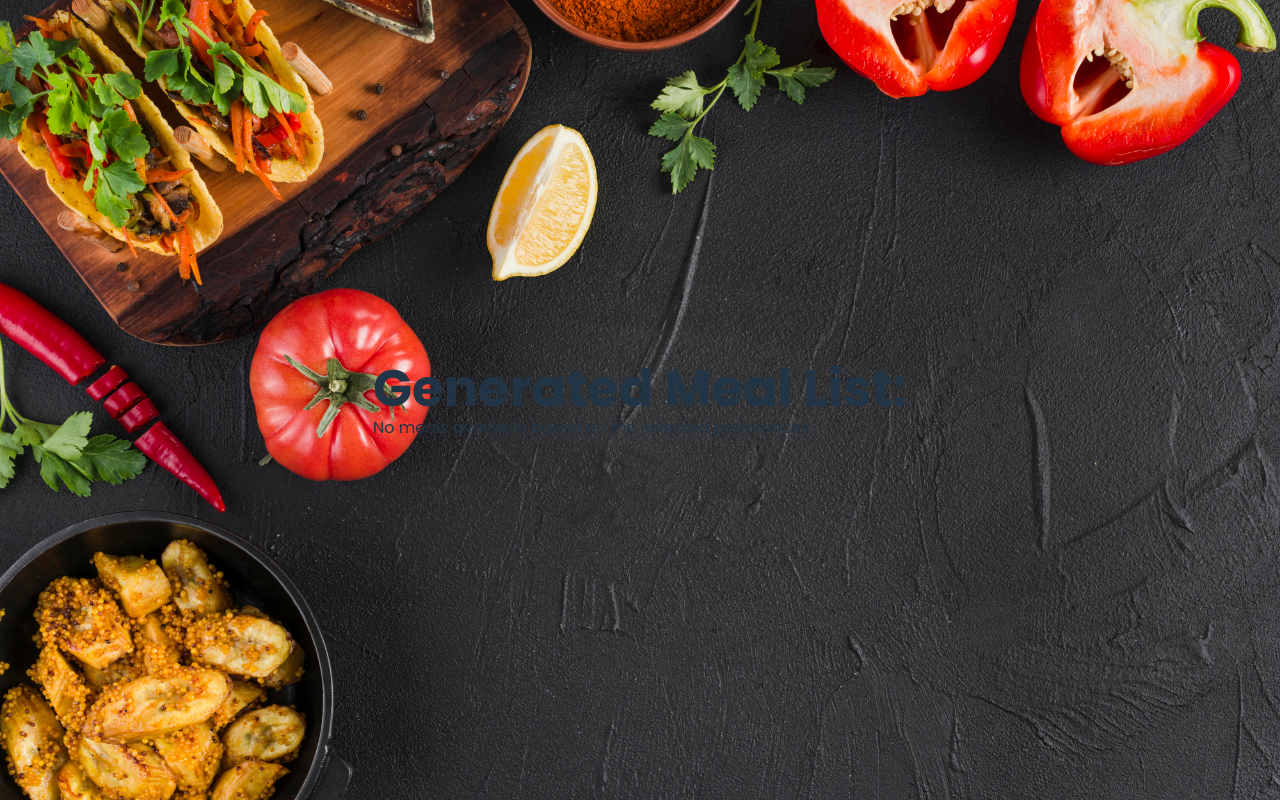
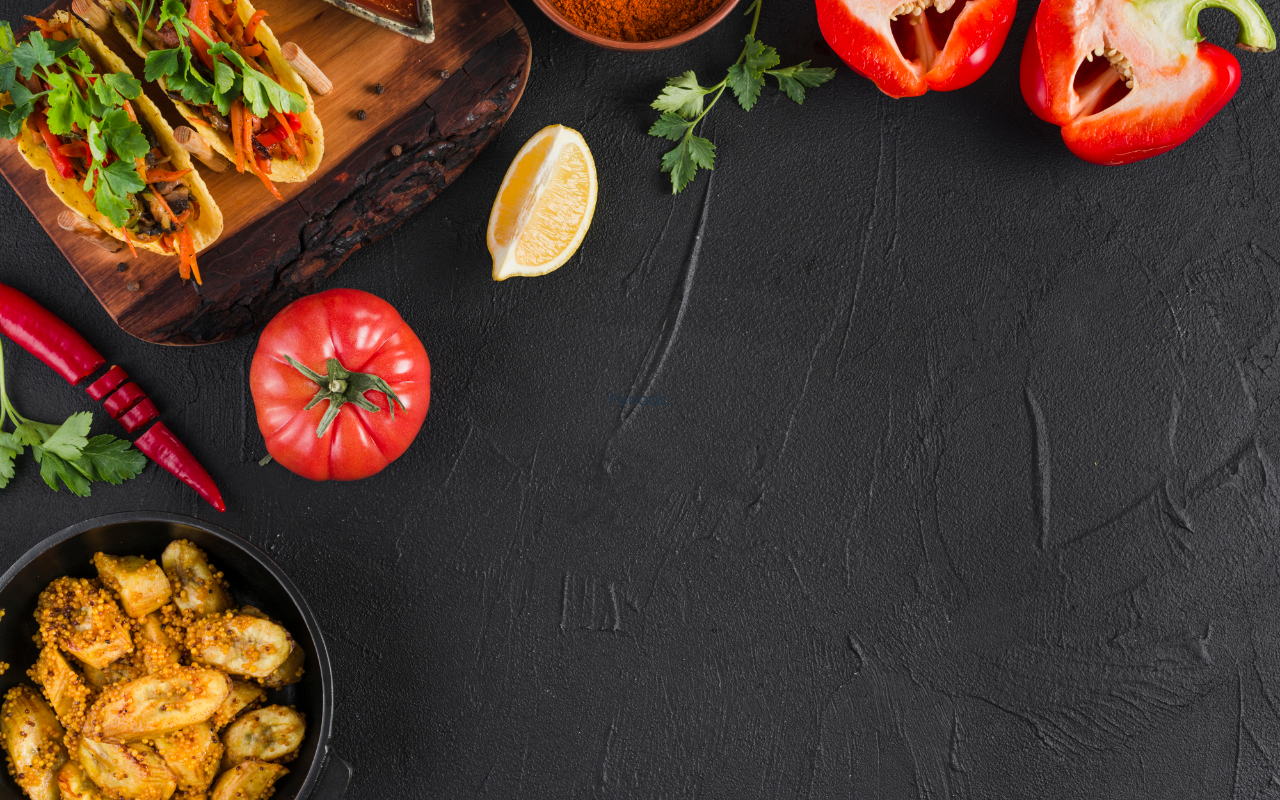
Before and after one commit to EddieTheEgg/NU-Hall, a React (Vite) app in the folder NU-Dining/: page /edit-meals in a window 1280 px wide. Built offline with nearby package versions, Linux system fonts and the light colour scheme.

Commit message:
set up the template for meal editing page

```diff
--- a/NU-Dining/src/components/EditMeals.jsx
+++ b/NU-Dining/src/components/EditMeals.jsx
@@ -3,6 +3,7 @@ import axios from "axios";
 
 const EditMeals = () => {
   const [meals, setMeals] = useState([]);
+  const [periods, setPeriods] = useState([]);
   const [error, setError] = useState("");
   const [loading, setLoading] = useState(false);
 
@@ -19,8 +20,20 @@ const EditMeals = () => {
               "http://localhost:8080/api/meals/generatePotentialMeals",
               requestData
             );
-                    setMeals(response.data);
-                    console.log(response.data);
+
+            console.log("Response data:", response.data);  // Log the response data to verify its structure
+
+            // Ensure the response is an array before attempting to map over it
+            if (Array.isArray(response.data)) {
+              setMeals(response.data); // Set meals data
+
+              // Extract periods from the response data and set it
+              const periodsFromMeals = response.data.map((meal) => meal.period);
+              setPeriods([...new Set(periodsFromMeals)]); // Use Set to avoid duplicates
+              console.log("Unique Periods:", periodsFromMeals);
+            } else {
+              setError("Data is not in the expected format.");
+            }
           } catch (err) {
             setError("Failed to fetch meals. Please try again.");
             console.error("Error fetching meals:", err);
@@ -41,24 +54,23 @@ const EditMeals = () => {
     };
   }, []);
 
-
   return (
-    <div>
-      <h1>Generated Meal List:</h1>
-      {loading ? (
-        <p>Getting meals...</p>
-      ) : error ? (
-        <p className="error">{error}</p>
-      ) : meals.length > 0 ? (
-        <ul>
-          {meals.map((meal, index) => (
-            <li key={index}>{meal.dishName}</li> // Replace `meal.name` with the actual property name
-          ))}
-        </ul>
-      ) : (
-        <p>No meals available based on the selected preferences.</p>
-      )}
-    </div>
+    <>
+      <section className="main-container">
+        <form>
+          <section className="periods">
+            <div>Periods:</div>
+            {/* Ensure you return JSX from the map method */}
+            {periods.map((period, index) => {
+              return <div key={index}>{period}</div>; // Return JSX for each period
+            })}
+          </section>
+          <section className="nutrientGoal-display">
+            {/* Render additional content here */}
+          </section>
+        </form>
+      </section>
+    </>
   );
 };
 
```
Lines whose indentation alone changed are shown as unchanged.
